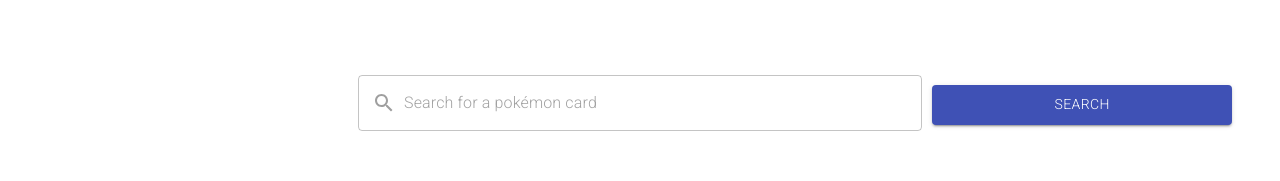
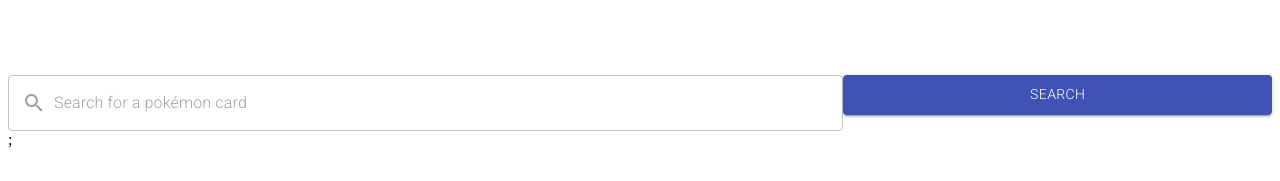
Before and after one commit to Gumenopus/pokemon-api-application, a React (Create React App) app: page / in a window 1280 px wide. Shown: the part 135-316 px from the top of the page. Built offline with nearby package versions, Linux system fonts and the light colour scheme; no server answers.

Commit message:
searching for any card now! updating this on list without problems

```diff
--- a/src/pages/details/components/generalInformations/PokemonDetails.tsx
+++ b/src/pages/details/components/generalInformations/PokemonDetails.tsx
@@ -1,5 +1,4 @@
 /* eslint-disable */
-import Pokemon from 'model/Pokemon';
 import React from 'react';
 
 const PokemonDetails = () => {
--- a/src/pages/home/components/cardPokemon/CardPokemon.tsx
+++ b/src/pages/home/components/cardPokemon/CardPokemon.tsx
@@ -4,22 +4,34 @@
 import api from 'service/api';
 
 import useStylesCardPokemon from './CardPokemon.styles';
-import useStylesTitle from './welcomeTitle/WelcomeTitle.styles';
+import useStylesButton from './searchButton/SearchButton.styles';
+import useStylesTextField from './searchTextField/SearchTextField.styles';
 
 import WelcomeTitle from './welcomeTitle/WelcomeTitle';
-import SearchTextField from './searchTextField/SearchTextField';
-import SearchButton from './searchButton/SearchButton';
 import PokemonList from './pokemonList/PokemonList';
 
-import Card from '../types/Card.types';
+import SearchIcon from '@material-ui/icons/Search';
+
+import Cards from '../types/Cards.types';
+import Button from '@material-ui/core/Button';
+import TextField from '@material-ui/core/TextField';
+import InputAdornment from '@material-ui/core/InputAdornment';
 
 const CardPokemon = () => {
   const { divContainerList, divContainerTextField } = useStylesCardPokemon();
+  const { buttonSearchContainer } = useStylesButton();
+  const { textFieldContainer } = useStylesTextField();
 
-  const [pokemons, setPokemons] = useState<Card>();
+  const [pokemons, setPokemons] = useState<Cards>();
+  const [pokemon, setPokemon] = useState('');
 
   async function addAllPokemonsInList(): Promise<void> {
-    const response = await api.get<Card>('/cards');
+    const response = await api.get<Cards>('/cards');
+    setPokemons(response.data);
+  }
+
+  async function searchForCard(): Promise<void> {
+    const response = await api.get<Cards>(`cards?name=${pokemon}`);
     setPokemons(response.data);
   }
 
@@ -32,8 +44,29 @@
       <WelcomeTitle />
 
       <div className={divContainerTextField}>
-        <SearchTextField />
-        <SearchButton />
+        {/* Question: how I can separate this HTML tags if I need to use methods which are in this file? */}
+        <TextField
+          variant="outlined"
+          className={textFieldContainer}
+          placeholder="Search for a pokémon card"
+          onChange={it => setPokemon(it.target.value)}
+          InputProps={{
+            startAdornment: (
+              <InputAdornment position="start">
+                <SearchIcon style={{ color: '#9F9F9F' }} />
+              </InputAdornment>
+            ),
+          }}
+        />
+
+        <Button
+          className={buttonSearchContainer}
+          variant="contained"
+          color="primary"
+          onClick={() => searchForCard()}
+        >
+          Search
+        </Button>
       </div>
 
       <div className={divContainerList}>
--- a/src/pages/home/components/cardPokemon/pokemonList/PokemonList.tsx
+++ b/src/pages/home/components/cardPokemon/pokemonList/PokemonList.tsx
@@ -2,12 +2,12 @@
 
 import Grid from '@material-ui/core/Grid';
 
-import Card from '../../types/Card.types';
+import Cards from '../../types/Cards.types';
 
 import PokemonIcon from '../../assets/pokemonAsset/PokemonIcon';
 import useStyles from './PokemonList.styles';
 
-const PokemonList = ({ cards }: Card) => {
+const PokemonList = ({ cards }: Cards) => {
   const { gridContainer } = useStyles();
 
   return (
--- a/src/pages/home/components/cardPokemon/searchButton/SearchButton.tsx
+++ b/src/pages/home/components/cardPokemon/searchButton/SearchButton.tsx
@@ -4,7 +4,6 @@
 
 const SearchButton = () => {
   const { buttonSearchContainer } = useStyles();
-
   return (
     <Button
       className={buttonSearchContainer}
```
Also changed, not shown: src/model/Pokemon.ts (deleted, +0 -18 lines), src/pages/home/components/types/Card.types.ts (deleted, +0 -9 lines), src/pages/home/components/types/Cards.types.ts (added, +10 -0 lines), 1 other file (tests, documents, lock files or other folders).
